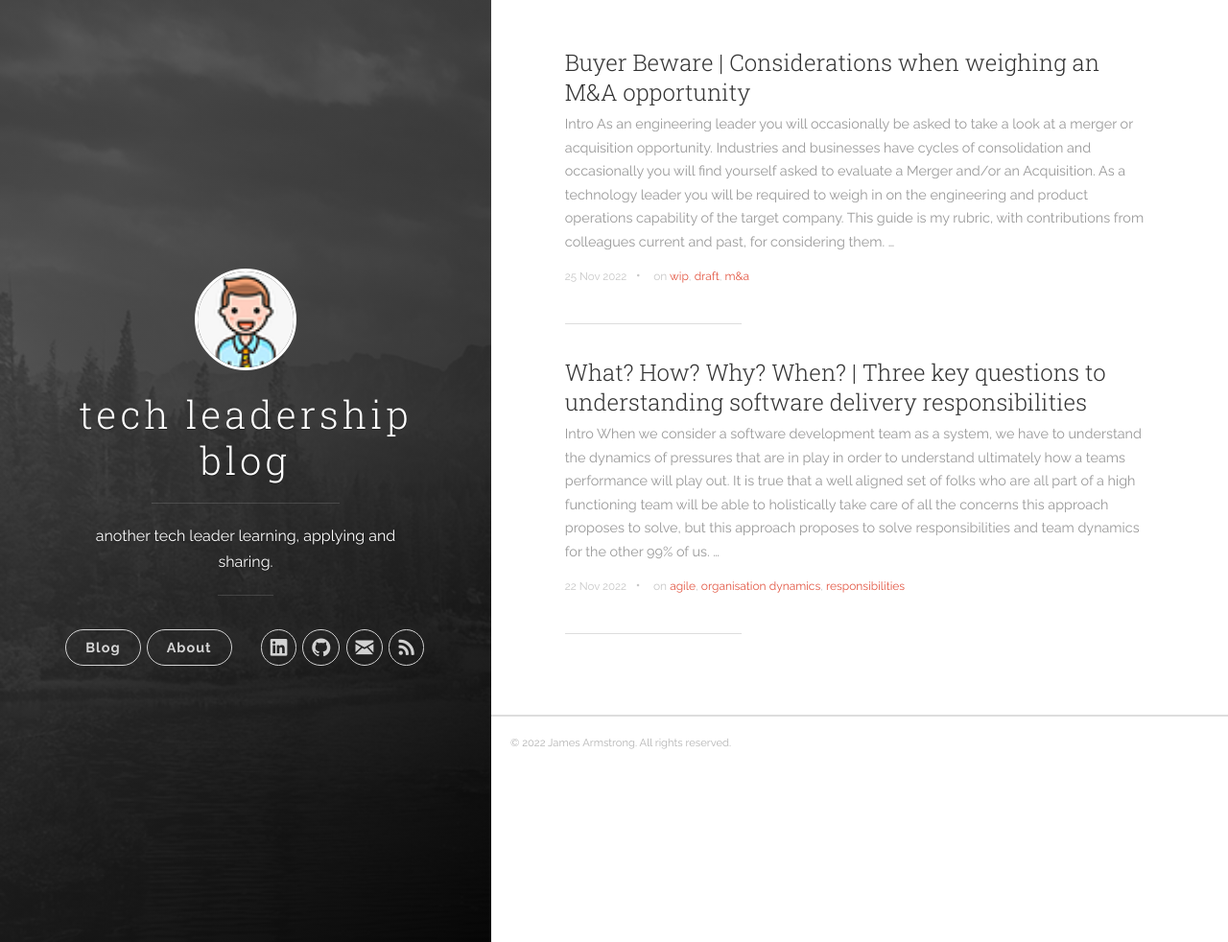
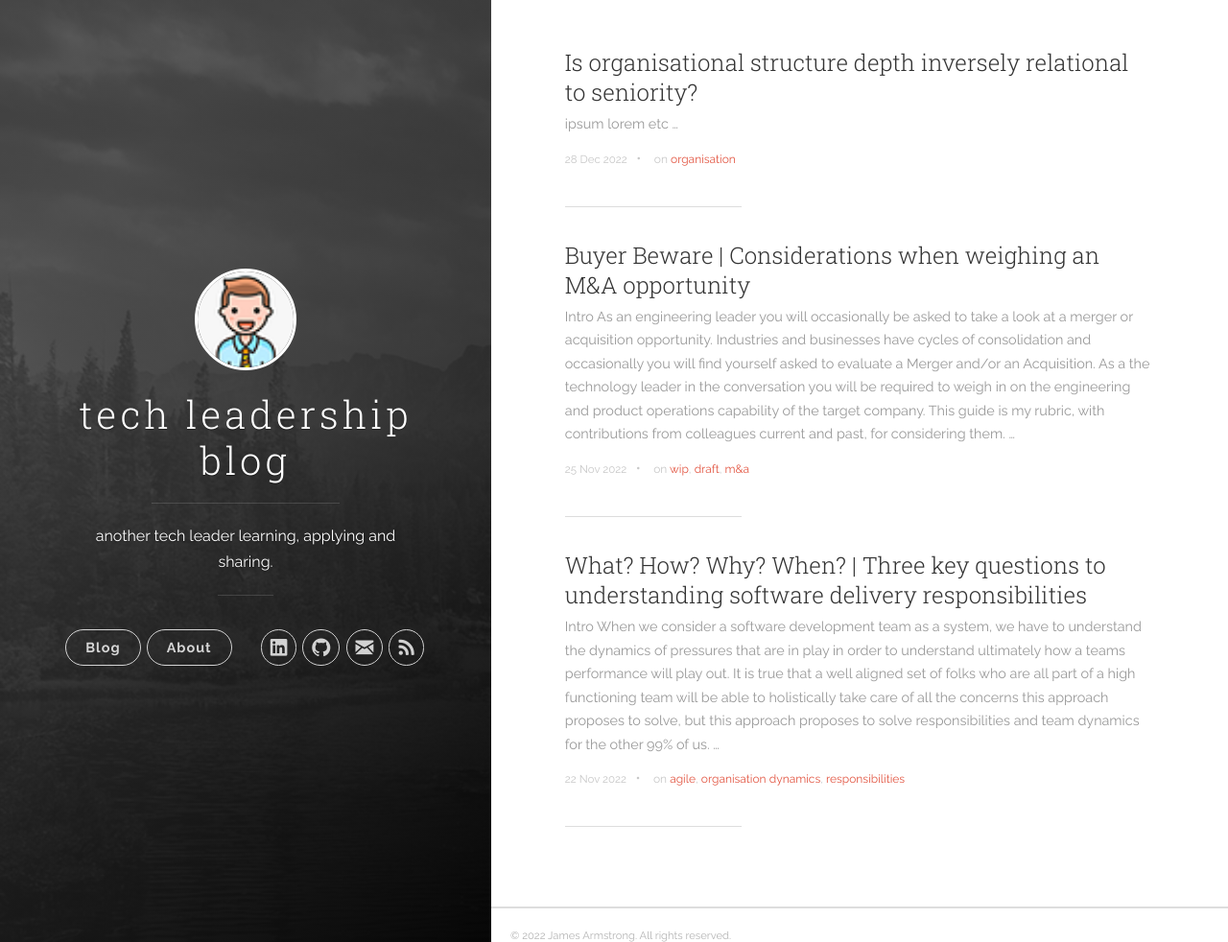
Before and after one commit to nomadicj/nomadicj.github.io, a Jekyll site: the page built from index.html, in a window 1280 px wide and 982 px high. Shown: the whole window at 96% size. Built offline with Jekyll 4.4.1, drawn with Linux system fonts in a browser that asks for light colours; the list of posts is cut into pages by our own code.

Commit message:
Adding org depth idea

```diff
--- a/_posts/2022-11-25-Buyer Beware | Considerations when weighing and M&A opportunity.md
+++ b/_posts/2022-11-25-Buyer Beware | Considerations when weighing and M&A opportunity.md
@@ -6,7 +6,7 @@ tags: [wip, draft, m&a]
 ---
 
 ## Intro
-As an engineering leader you will occasionally be asked to take a look at a merger or acquisition opportunity. Industries and businesses have cycles of consolidation and occasionally you will find yourself asked to evaluate a Merger and/or an Acquisition. As a technology leader you will be required to weigh in on the engineering and product operations capability of the target company. This guide is my rubric, with contributions from colleagues current and past, for considering them.
+As an engineering leader you will occasionally be asked to take a look at a merger or acquisition opportunity. Industries and businesses have cycles of consolidation and occasionally you will find yourself asked to evaluate a Merger and/or an Acquisition. As a the technology leader in the conversation you will be required to weigh in on the engineering and product operations capability of the target company. This guide is my rubric, with contributions from colleagues current and past, for considering them.
 
 Thank you to all who have offered opinion and input to this. Please see it as a living document and comments/PRs are always welcome.
 
--- /dev/null
+++ b/_posts/2022-12-28-org-depth-as-a-function-of-seniority.md
@@ -0,0 +1,7 @@
+---
+title:  "Is organisational structure depth inversely relational to seniority?"
+date:   2022-12-28 12:00:00
+categories: [ideas]
+tags: [organisation]
+---
+ipsum lorem etc
```
Also changed, not shown: other parts of _posts/2022-11-25-Buyer Beware | Considerations when weighing and M&A opportunity.md (+3 -0 lines).
